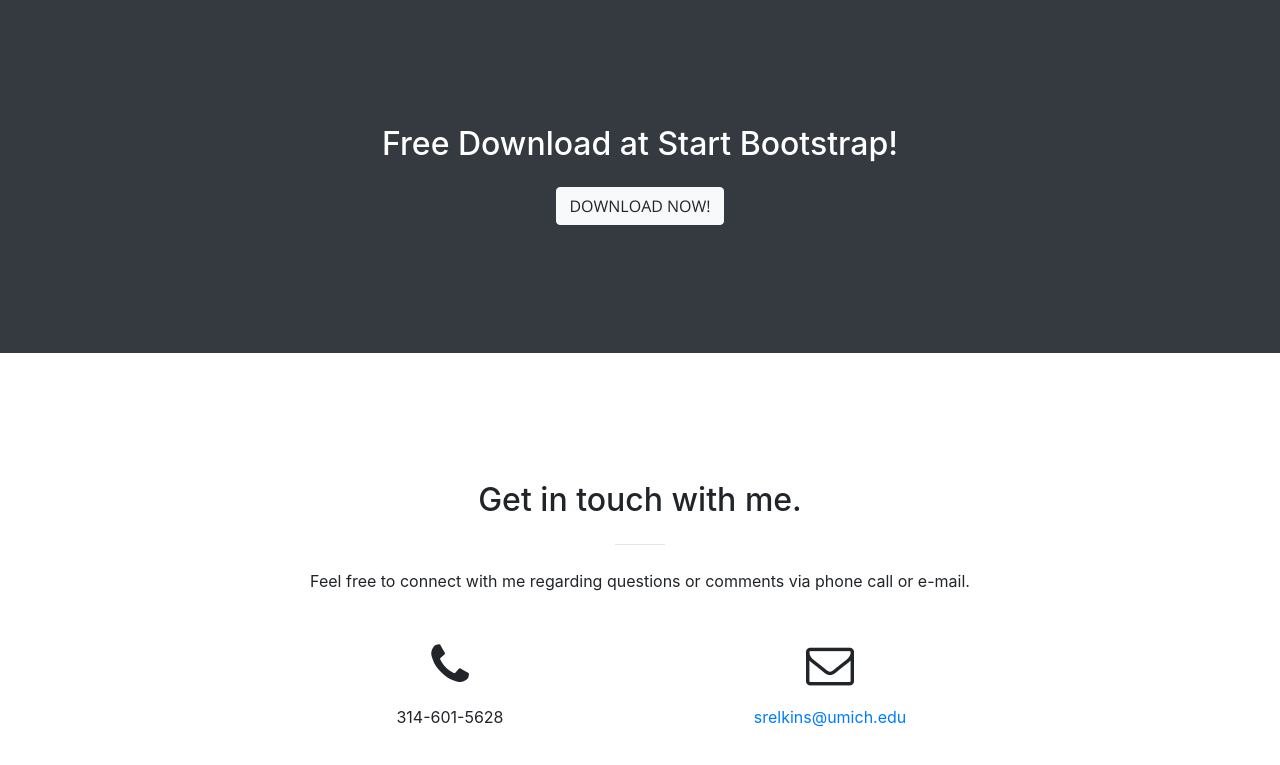
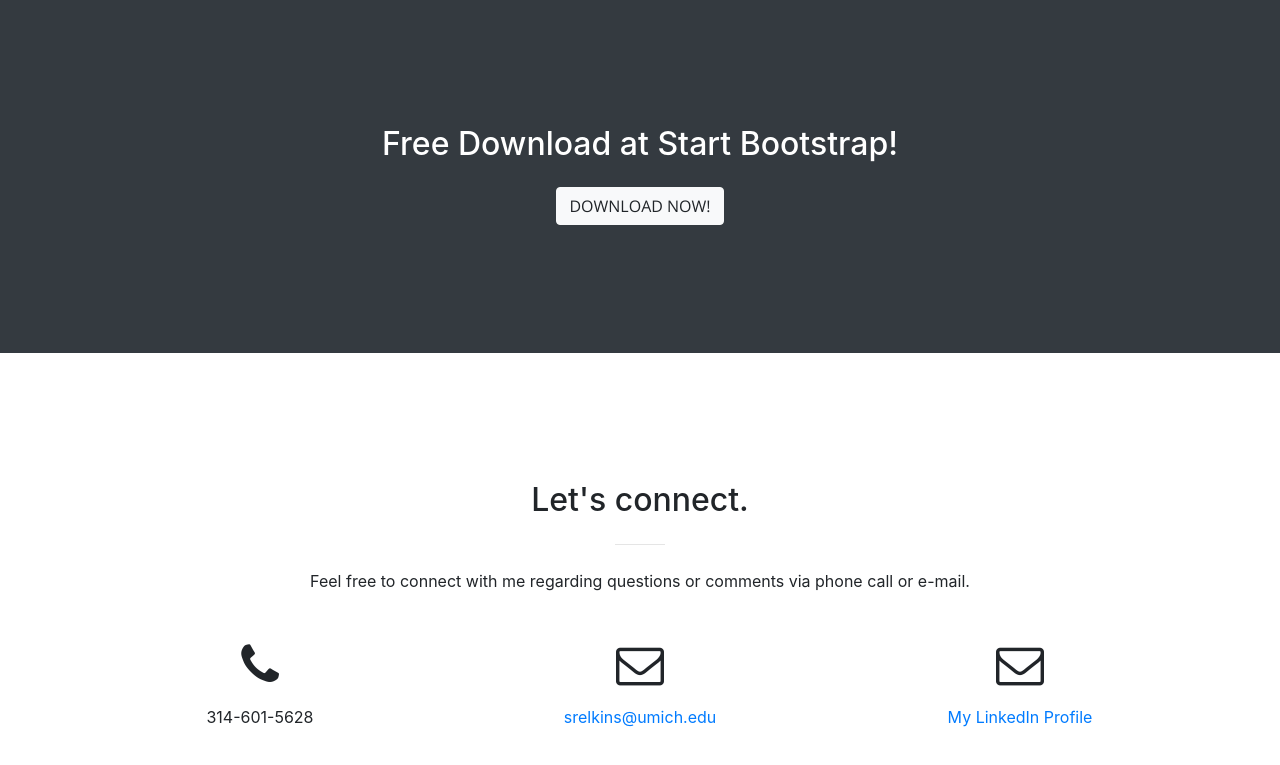
Before and after one commit to srelkins/original-portfolio-code, a website with bundled scripts: page index.html in a window 1280 px wide. Shown: the part 2309-3074 px from the top of the page. Built offline with nearby package versions, Linux system fonts and the light colour scheme.

Commit message:
added LinkedIn attempt

```diff
--- a/index.html
+++ b/index.html
@@ -235,7 +235,7 @@
       <div class="container">
         <div class="row">
           <div class="col-lg-8 mx-auto text-center">
-            <h2 class="section-heading">Get in touch with me.</h2>
+            <h2 class="section-heading">Let's connect.</h2>
             <hr class="my-4">
             <p class="mb-5">Feel free to connect with me regarding questions or comments via phone call or e-mail.</p>
           </div>
@@ -251,6 +251,19 @@
               <a href="mailto:your-email@your-domain.com">srelkins@umich.edu</a>
             </p>
           </div>
+
+
+          <!-- Added LinkedIn information -->
+          <div class="col-lg-4 mr-auto text-center">
+            <i class="fa fa-envelope-o fa-3x mb-3 sr-contact"></i>
+            <p>
+              <a href="https://www.linkedin.com/in/shannon-elkins-416831159/">My LinkedIn Profile</a>
+            </p>
+          </div>
+
+
+
+
         </div>
       </div>
     </section>
```
